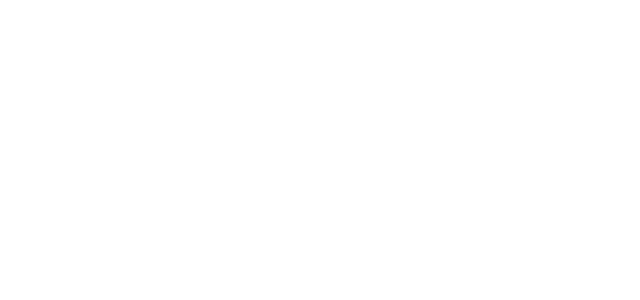
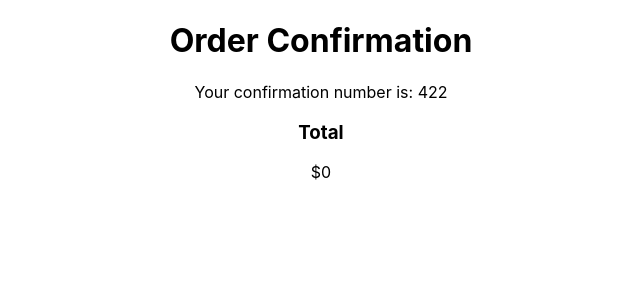
Before and after one commit to tcman2000/big-foot-shoes, a React (Create React App) app in the folder big-foot-shoes/: page /purchase/viewConfirmation in a window 1280 px wide. Shown: the top 300 px of the page, without its empty margins (319-959 px from the left). Built offline with nearby package versions, Linux system fonts and the light colour scheme.

Commit message:
Finished order confirmation page

```diff
--- a/big-foot-shoes/src/components/viewConfirmation.js
+++ b/big-foot-shoes/src/components/viewConfirmation.js
@@ -1,9 +1,33 @@
 import React from 'react';
+import { useState, useContext } from 'react';
+import { ShoppingCartContext } from './shoppingCartContext';
+import { renderImage } from './shoes';
+import {getTotal} from './viewOrder';
 
 const ViewConfirmation = () => {
-    return (
-        <div></div>
-    );
+    const {shoppingCart, setShoppingCart} = useContext(ShoppingCartContext);
+
+    return(<div>
+        <h1>Order Confirmation</h1>
+        <p>{"Your confirmation number is: " + Math.floor(Math.random() * 1000)} </p>
+        {
+            shoppingCart.cart.filter(shoe => {
+                return shoe.qty > 0
+            }).map(shoe => {
+                return(
+                <div key={shoe.id}>
+                <img className='item-photo' src={renderImage(shoe.name.toLowerCase())} alt={shoe.name}/><br/>
+                <label>{`${shoe.name} $${shoe.price} x${shoe.qty}`}</label><br/>
+                <br/><br/>
+                </div>
+                )
+            })
+
+        }
+        <h3>Total</h3>
+        <text>${getTotal(shoppingCart.cart)}</text>
+    </div>);
+
 };
 
 export default ViewConfirmation;
--- a/big-foot-shoes/src/components/viewOrder.js
+++ b/big-foot-shoes/src/components/viewOrder.js
@@ -6,16 +6,17 @@
 import { renderImage } from './shoes';
 
 
+function getTotal(cart){
+    return cart.reduce((acc, val)=>{
+        return acc + (val.qty * val.price)
+    }, 0);
+}
 const ViewOrder = () => {
     const {shoppingCart, setShoppingCart} = useContext(ShoppingCartContext);
     const [total, setTotal] = useState(0);
-    const itemPrice = [1,5,25,500,50];
 
-    function getTotal(){
-        return shoppingCart.cart.reduce((acc, val)=>{
-            return acc + (val.qty * val.price)
-        }, 0);
-    }
+
+
     const navigate = useNavigate();
 
     const handleSubmit = (e) => {
@@ -47,7 +48,7 @@
                                 min="0"
                                 onChange={(e) => {
                                     shoe.qty = e.target.value;
-                                    setTotal(getTotal());
+                                    setTotal(getTotal(shoppingCart.cart));
                                 }}
                             />
                             <br/><br/>
@@ -58,7 +59,7 @@
                 <br/><br/>
                 <h3>Total</h3>
 
-                <text>${getTotal()}</text>
+                <text>${getTotal(shoppingCart.cart)}</text>
                 <br/><br/>
                 <button className='button'>Confirm Order</button>
                 <button type='button' className='button' onClick={handleReturn}>Return back</button>
@@ -68,3 +69,4 @@
 };
 
 export default ViewOrder;
+export {getTotal};
```
